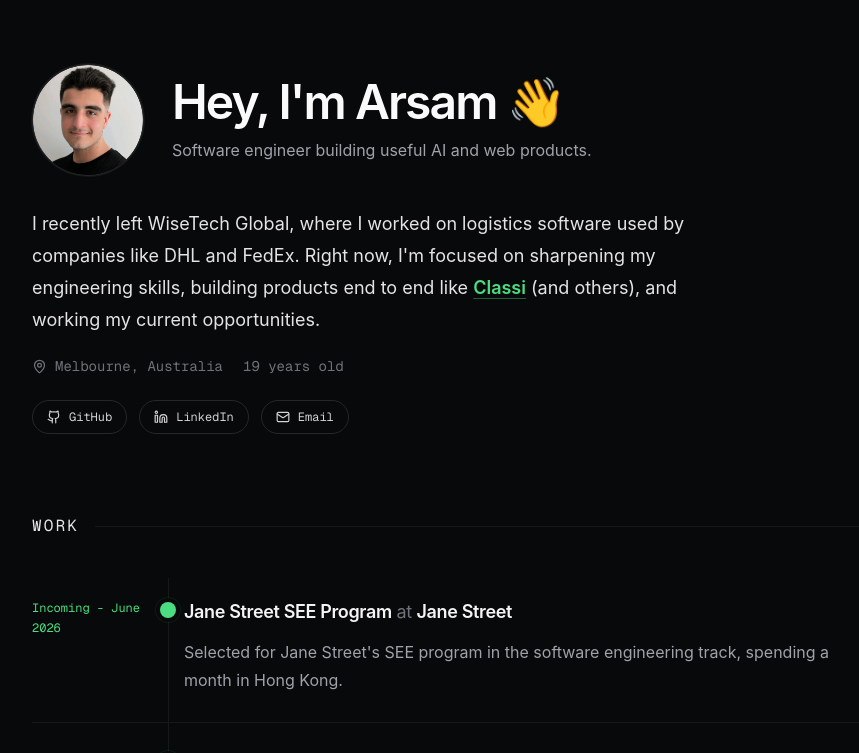
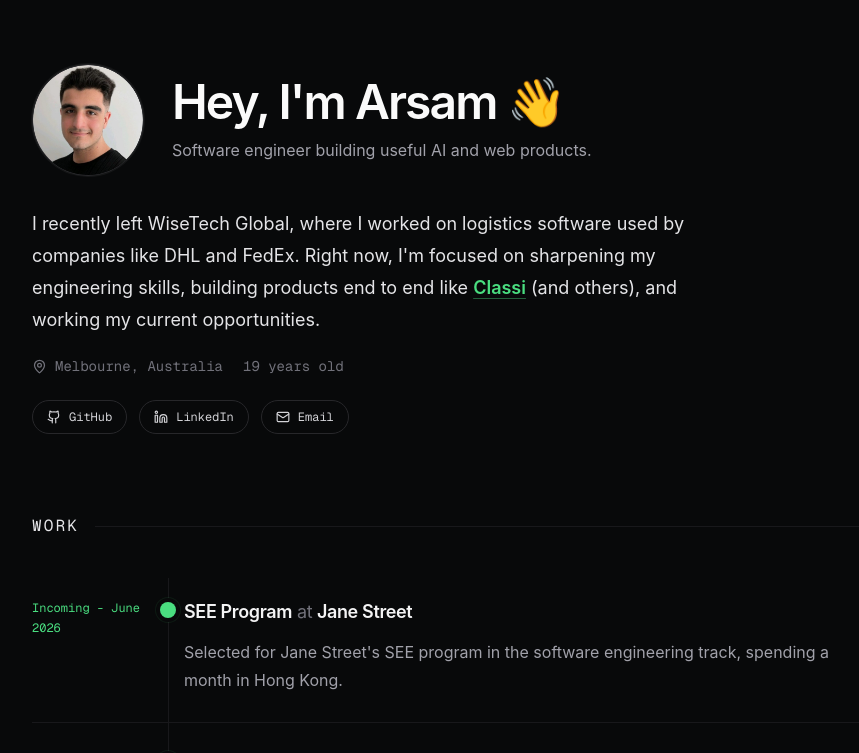
Before and after one commit to Arsam-Abbaszadeh/personal-portfolio-website, a React (Vite) app: page / in a window 1280 px wide. Shown: the top 753 px of the page, without its empty margins (184-1043 px from the left). Built offline with nearby package versions, Linux system fonts and the light colour scheme.

Commit message:
SEE program name correction

```diff
--- a/src/content.ts
+++ b/src/content.ts
@@ -62,7 +62,7 @@
 export const workTimeline: TimelineItem[] = [
   {
     range: "Incoming - June 2026",
-    role: "Jane Street SEE Program",
+    role: "SEE Program",
     current: true,
     company: "Jane Street",
     description:
```
